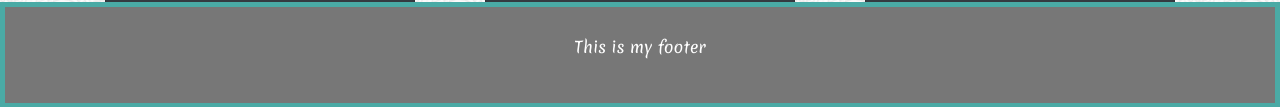
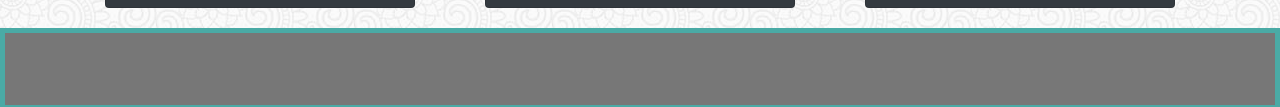
Before and after one commit to TierraAJ/Bootstrap-Portfolio, a plain HTML site: page portfolio.html in a window 1280 px wide. Shown: the part 710-817 px from the top of the page. Drawn offline with nearby package versions, Linux system fonts and the light colour scheme; files whose address does not match are found by name.

Commit message:
setting margins

```diff
--- a/portfolio.html
+++ b/portfolio.html
@@ -100,7 +100,7 @@
 </div>
 </div>
 
-<div class="footer-border"><p>This is my footer</p></div>
+<div class="footer-border"><p></p></div>
 
 
     </body>
--- a/style.css
+++ b/style.css
@@ -19,6 +19,7 @@ header.contaier-flow {
     border: 0.1px #cccccc;
     border-top-style: solid;
     border-bottom-style: solid;
+    height: 10%;
 }
 
 a.navbar-brand{
@@ -82,12 +83,12 @@ div.container.content{
 .footer-border{
     position: absolute;
     left: 0;
-    bottom: 0;
+    bottom: 100;
     width: 100%;
-    border: 5px #4aaaa5;
+    border: 5px#4aaaa5;
     text-align: center;
     background-color: #777777;
-    line-height: 5;
+    height: 10%;
     color: #ffffff;
     border-style: solid;
 
```
